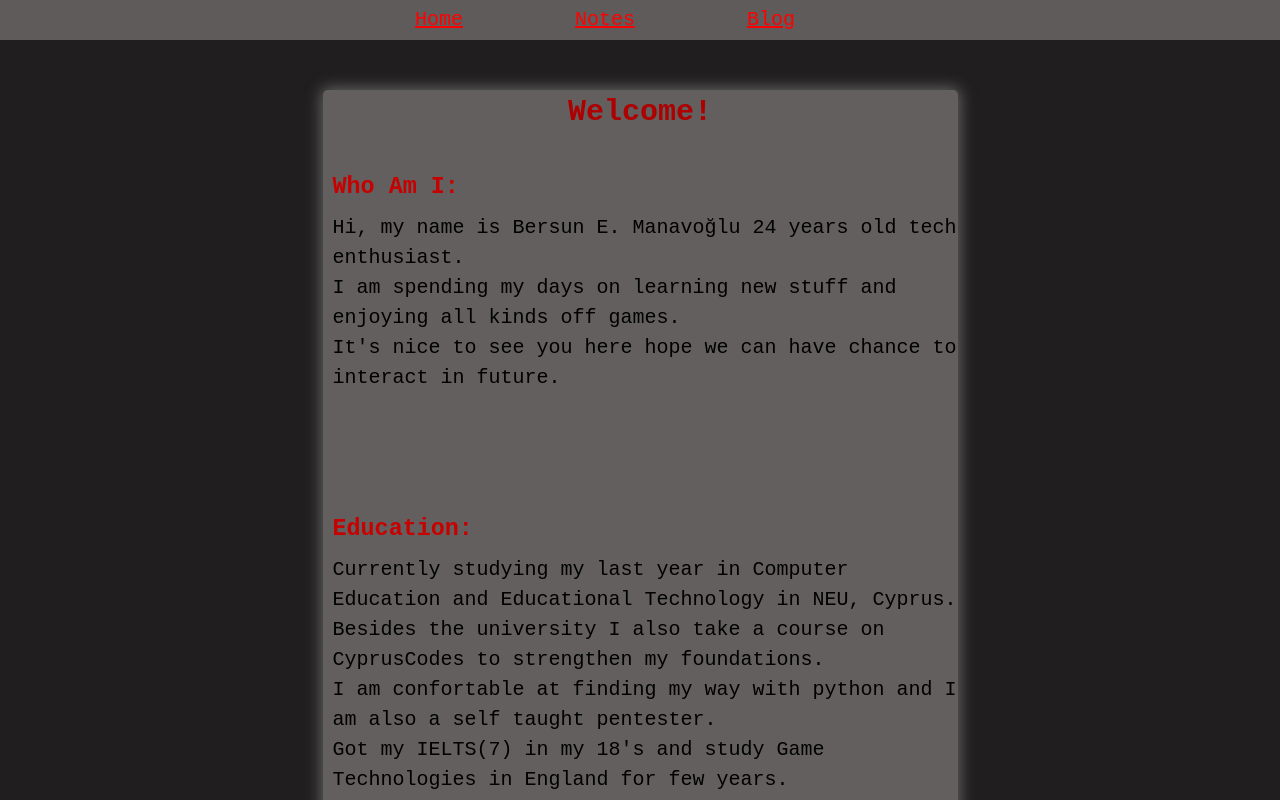
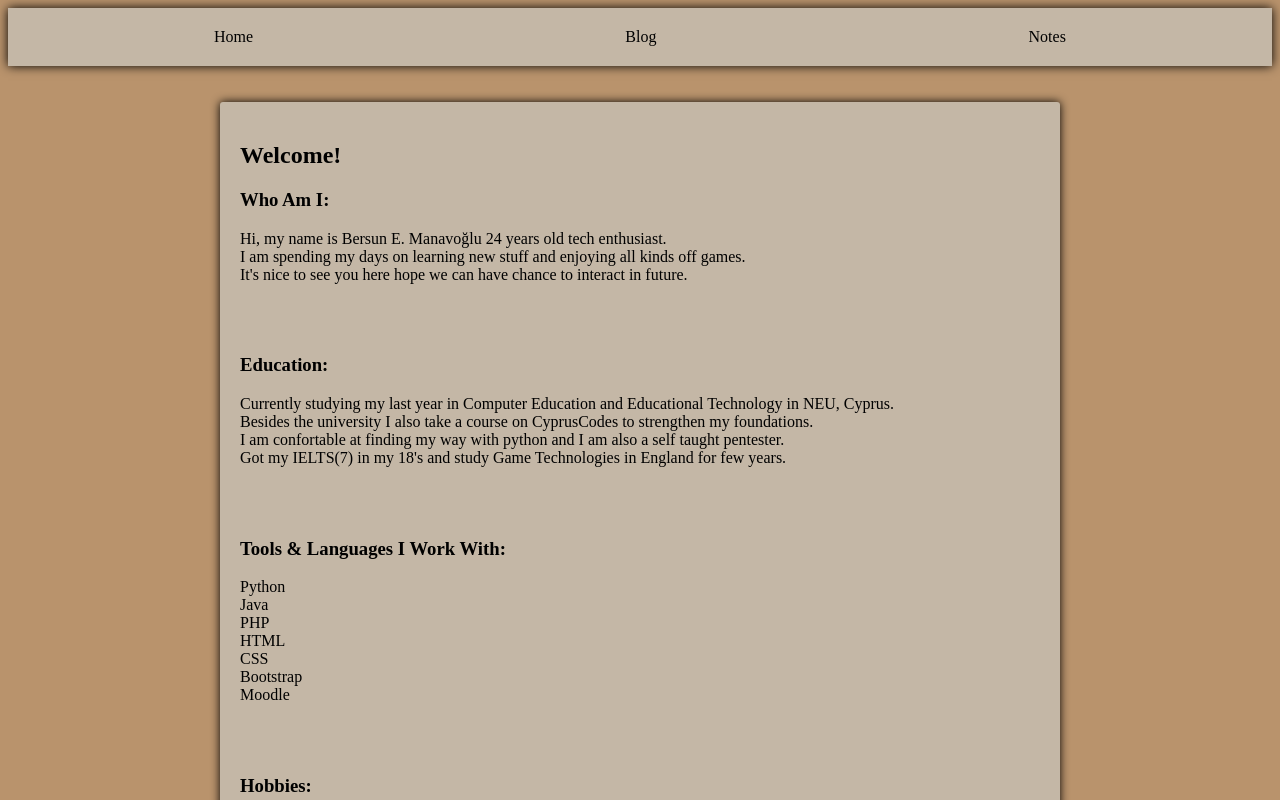
Before and after one commit to Mbersun/portfolio, a plain HTML site: page index.html in a window 1280 px wide. Shown: the top 800 px of the page. Drawn offline with Linux system fonts and the light colour scheme.

Commit message:
Commit 3

```diff
--- a/index.html
+++ b/index.html
@@ -8,23 +8,25 @@
     <link rel="stylesheet" href="style.css">
     <link rel="stylesheet" href="https://cdnjs.cloudflare.com/ajax/libs/font-awesome/4.7.0/css/font-awesome.min.css">
 </head>
-<body class="royal">
-    <header>
-        <nav id="navbar">
-            <ul>
-                <li><a href="#">Home</a></li>
-                <li><a href="#">Notes</a></li>
-                <li><a href="#">Blog</a></li>
-            </ul>
-        </nav>
-    </header>
-    <body>
+<body>
+    <nav class="nav-list">
+            <li class="nav-item">
+                <a href="#">Home</a>
+            </li>
+            <li class="nav-item">
+                <a href="#">Blog</a>
+            </li>
+            <li class="nav-item">
+                <a href="#">Notes</a>
+            </li>
+    </nav>
+</body>
 
     <br>
     <br>
 
     <main>
-        <article id="container">
+        <article class="cont">
             <h1>Welcome!</h1>
             <h3>Who Am I:</h3>
             <p>
--- a/style.css
+++ b/style.css
@@ -1,62 +1,30 @@
-body {
-    font-size: 20px;
-    line-height: 1.5;
-    margin: 5px;
-    font-family: monospace;
-    background: rgb(32, 30, 30);
+:root{
+    background-color: #b9936c;
 }
-
-#navbar {
-    position: absolute;
-    top: 0px;
-    left: 0px;
-    width: 100%;
-    background-color: rgb(95, 91, 91);
+.nav-list {
+    background:#c4b7a6;
+    box-shadow: 0px 0px 10px;
+    padding: 20px;
+    display: flex;
+    justify-content: flex;
+    align-items: center;
 }
-nav ul {
-    margin: 0px;
-    padding: 5px 0px 5px 30px;
-    text-align: center;
+.nav-item {
+    list-style: none;
+    margin-right: auto;
+    margin-left: auto;
 }
-nav li {
-    display: inline;
-    margin-right: 100px;
-    text-align: center;
+.nav-item a {
+    text-decoration: none;
+    color: black;
+    transition: all 200ms ease-in;
 }
-#container {
-    position: relative;
-    width: 50%;
-    border-radius: 5px;
-    box-shadow: 0 0 15px 2px #666;
-    border-width: 0 3px;
-    margin: auto;
-    background: rgb(99, 95, 95);
+.cont{
+    margin: 0 auto;
+    max-width: 800px;
+    height: 100%;
+    box-shadow: 0px 0px 10px;
+    padding: 20px;
+    background-color: #c4b7a6;
+    border-radius: 3px;
 }
-p{
-    position:relative;
-    left:10px;
-    top:-5px;
-    color: rgb(0, 0, 0);
-}
-h3{
-    position:relative;
-    left:10px;
-    top:10px;
-    color: rgb(199, 0, 0);
-}
-h1{
-    text-align: center;
-    color: rgb(173, 0, 0);
-}
-a:link {
-    color: red;
-}
-a:visited {
-    color: rgb(245, 52, 52);
-}
-a:hover {
-    color: hotpink;
-}
-a:active {
-    color: blue;
-}
```
